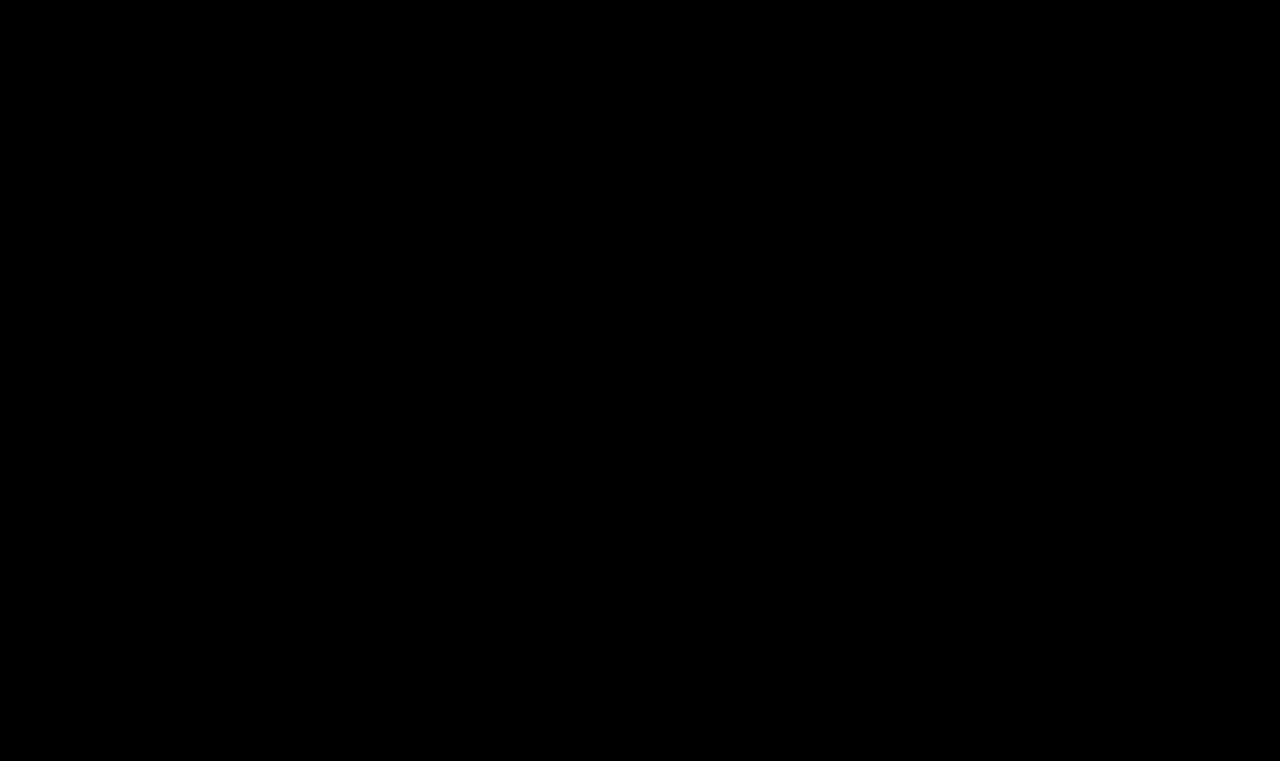
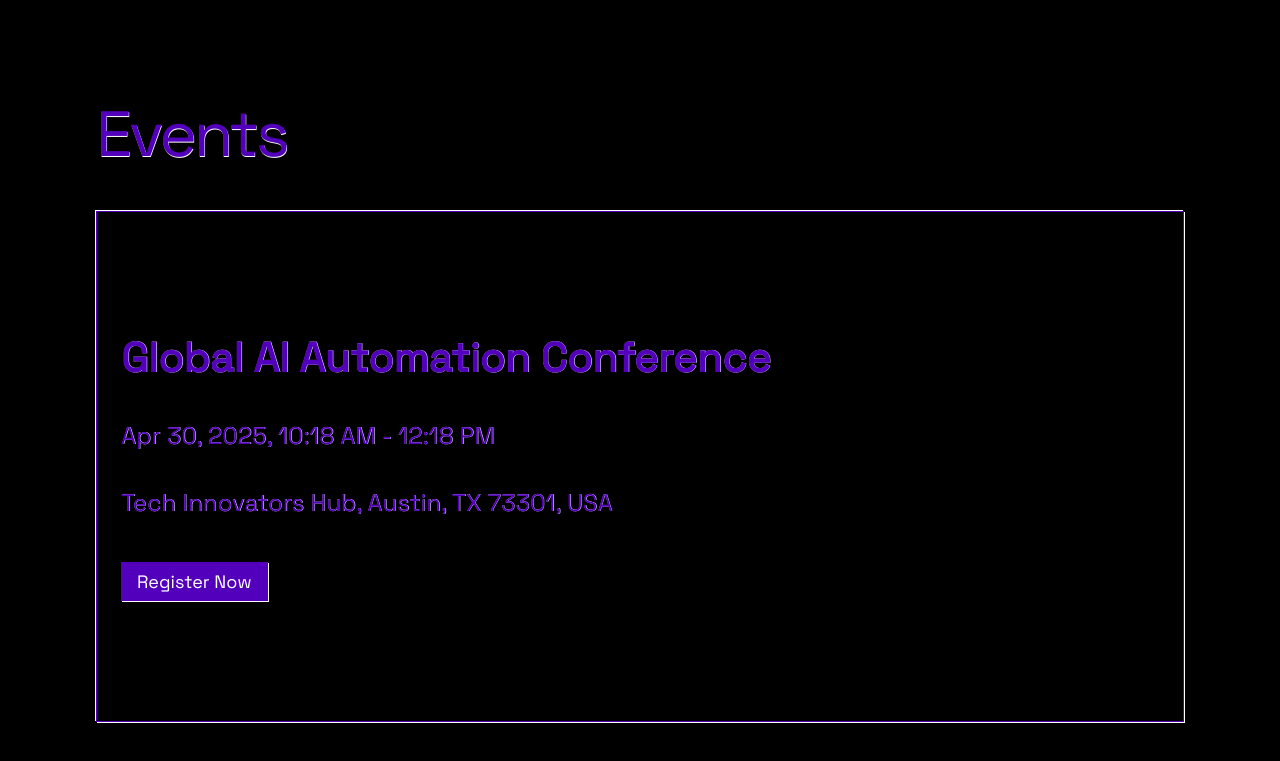
Before and after one commit to V1ADDD/aiCrmApp, an Angular app: page / in a window 1280 px wide. Shown: the part 1298-2059 px from the top of the page. Before the commit the page ends 1327 px from the top, so only its background shows below. Built offline with nearby package versions, Linux system fonts and the light colour scheme.

Commit message:
feat: events

```diff
--- a/angular.json
+++ b/angular.json
@@ -98,5 +98,8 @@
         }
       }
     }
+  },
+  "cli": {
+    "analytics": false
   }
 }
--- /dev/null
+++ b/src/app/data/events.ts
@@ -0,0 +1,8 @@
+export const events = [
+    {
+        id: 1,
+        name: 'Global AI Automation Conference',
+        date: 'Apr 30, 2025, 10:18 AM - 12:18 PM',
+        address: 'Tech Innovators Hub, Austin, TX 73301, USA',
+    },
+]
--- a/src/app/home/home.component.html
+++ b/src/app/home/home.component.html
@@ -16,3 +16,16 @@
         }
     </div>
 </section>
+<section class="events">
+    <h2 class="events__heading">Events</h2>
+    <div class="events__cards">
+        @for (event of eventsList(); track event.id) {
+            <div class="events__cards__card">
+                <h3>{{ event.name }}</h3>
+                <p>{{ event.date }}</p>
+                <p>{{ event.address }}</p>
+                <button>Register Now</button>
+            </div>
+        }
+    </div>
+</section>
--- a/src/app/home/home.component.scss
+++ b/src/app/home/home.component.scss
@@ -31,7 +31,26 @@
             box-shadow: 1px 1px 0 white, -1px 1px 0 white, -1px -1px 0 white, 1px -1px 0 white;
         }
     }
+    animation: scroll-slide linear;
+    animation-timeline: scroll();
 }
+@keyframes scroll-slide {
+    to {
+        background-position-x: 10vw;
+        background-size: 80%;
+    }
+}
+// @keyframes scroll-blocks {
+//     from {
+//         scale: 0.5;
+//     }
+//     30%, 50% {
+//         scale: 1;
+//     }
+//     to {
+//         scale: 0.5;
+//     }
+// }
 .services {
     margin: 32px 96px;
     &__heading {
@@ -77,3 +96,43 @@
         }
     }
 }
+.events {
+    margin: 96px;
+    &__heading {
+        font-size: 64px;
+        font-weight: lighter;
+        letter-spacing: -3px;
+        text-shadow: 0.5px 0.5px 0 white;
+        margin: 36px 0;
+    }
+    &__cards {
+        display: grid;
+        grid-template-columns: 1fr;
+        gap: 24px;
+        text-shadow: 0.4px 0.4px 0 white;
+        &__card {
+            font-size: 35px;
+            font-weight: lighter;
+            border: 1px solid #5300BC;
+            padding: 120px 24px;
+            box-shadow: 1px 1px 0 white, -1px -1px 0 white;
+            p {
+                font-size: 24px;
+                margin: 36px 0;
+            }
+            button {
+                border: none;
+                font-size: 18px;
+                background: #5300BC;
+                color: white;
+                padding: 8px 16px;
+                box-shadow: 1px 1px 0 white;
+                cursor: pointer;
+                transition: all 1s;
+                &:hover {
+                    box-shadow: 1px 1px 0 white, -1px 1px 0 white, -1px -1px 0 white, 1px -1px 0 white;
+                }
+            }
+        }
+    }
+}
--- a/src/app/home/home.component.ts
+++ b/src/app/home/home.component.ts
@@ -1,6 +1,7 @@
 import { Component, signal } from '@angular/core';
 import { services } from '../data/services';
 import { CurrencyPipe } from '@angular/common';
+import { events } from '../data/events';
 
 @Component({
   selector: 'app-home',
@@ -10,4 +11,5 @@
 })
 export class HomeComponent {
   servicesList = signal(services);
+  eventsList = signal(events);
 }
```
